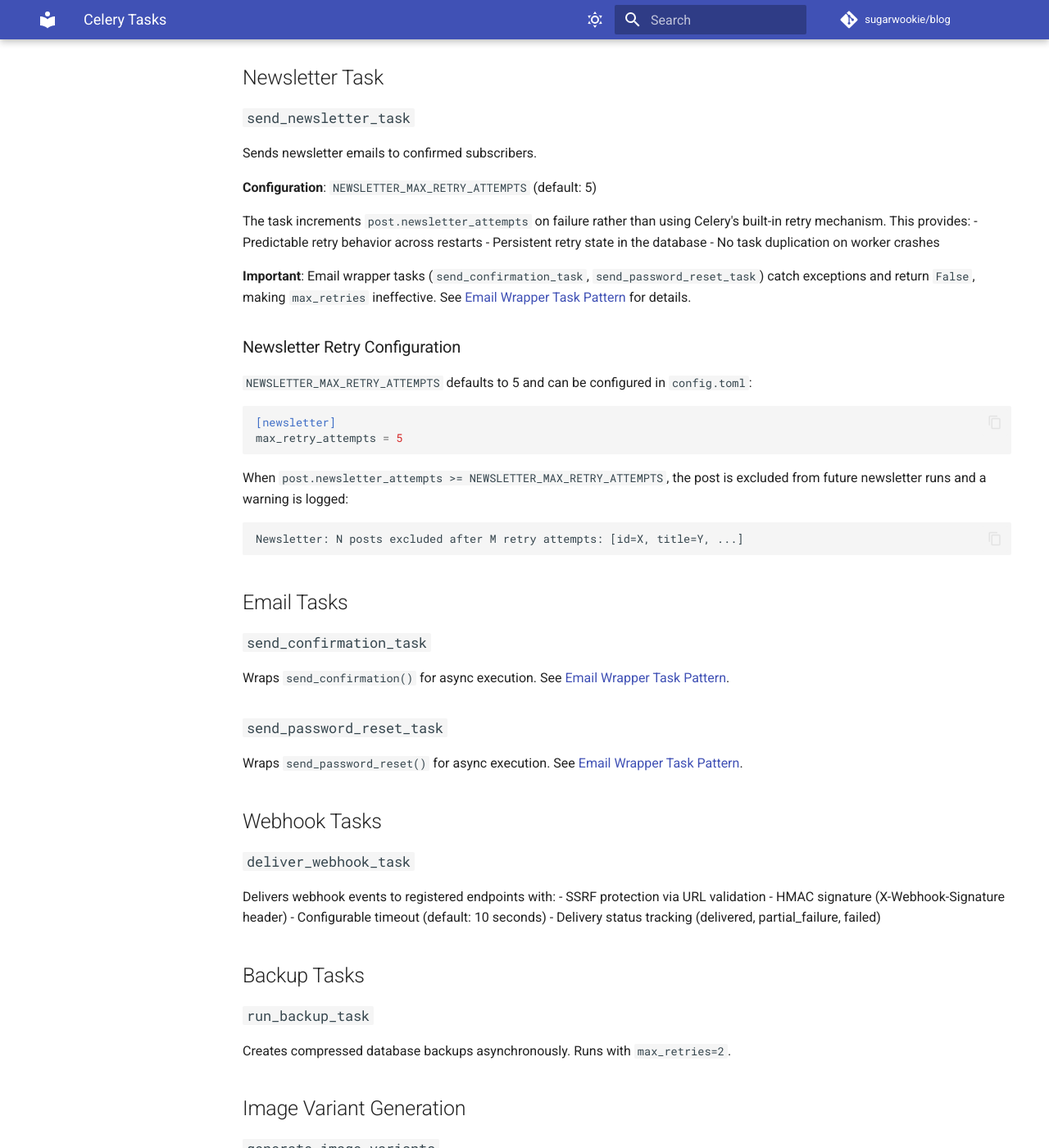
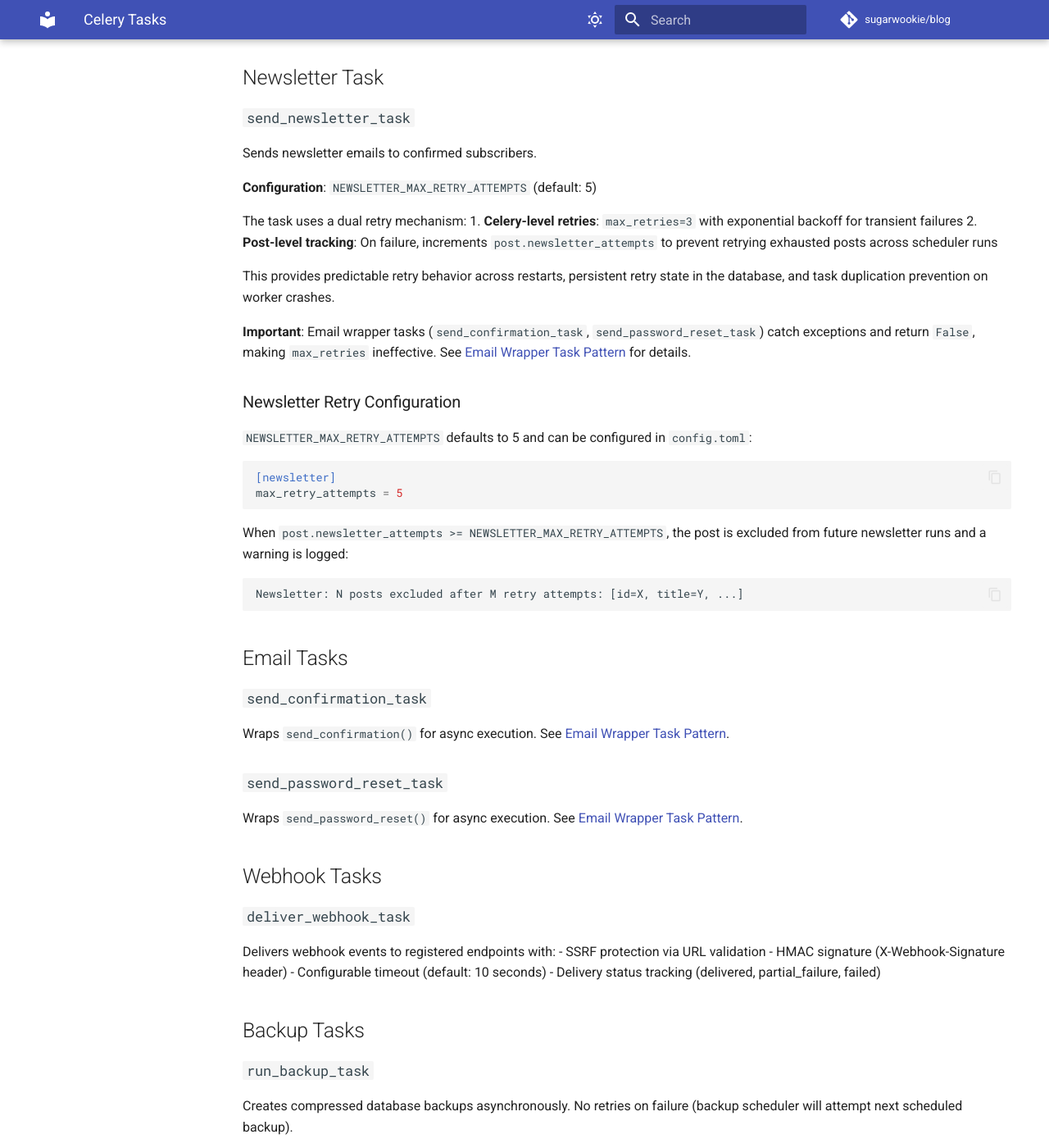
Before and after one commit to dbowm91/blog, an MkDocs documentation site: the page built from docs/tasks/celery-tasks.md, in a window 1280 px wide and 1400 px high, scrolled down 531 px. Shown: the whole window at 82% size. Built offline with MkDocs 1.6.1 and Material for MkDocs 9.7.7, drawn with Linux system fonts in a browser that asks for light colours; comment, search, counter and statistics services are not loaded.

Commit message:
docs: fix stale line references and task retry documentation
- Fix backup.py line references (95/120/182/213 -> 92/117/180/211)
- Fix newsletter task max_retries (5 -> 3) in architecture docs
- Clarify run_backup_task has no retries
- Document dual retry mechanism for newsletter task

```diff
--- a/docs/tasks/celery-tasks.md
+++ b/docs/tasks/celery-tasks.md
@@ -18,10 +18,11 @@ Sends newsletter emails to confirmed subscribers.
 
 **Configuration**: `NEWSLETTER_MAX_RETRY_ATTEMPTS` (default: 5)
 
-The task increments `post.newsletter_attempts` on failure rather than using Celery's built-in retry mechanism. This provides:
-- Predictable retry behavior across restarts
-- Persistent retry state in the database
-- No task duplication on worker crashes
+The task uses a dual retry mechanism:
+1. **Celery-level retries**: `max_retries=3` with exponential backoff for transient failures
+2. **Post-level tracking**: On failure, increments `post.newsletter_attempts` to prevent retrying exhausted posts across scheduler runs
+
+This provides predictable retry behavior across restarts, persistent retry state in the database, and task duplication prevention on worker crashes.
 
 **Important**: Email wrapper tasks (`send_confirmation_task`, `send_password_reset_task`) catch exceptions and return `False`, making `max_retries` ineffective. See [Email Wrapper Task Pattern](../infrastructure/email.md) for details.
 
@@ -64,7 +65,7 @@ Delivers webhook events to registered endpoints with:
 
 ### `run_backup_task`
 
-Creates compressed database backups asynchronously. Runs with `max_retries=2`.
+Creates compressed database backups asynchronously. No retries on failure (backup scheduler will attempt next scheduled backup).
 
 ## Image Variant Generation
 
```
Also changed, not shown: architecture/tasks/celery-tasks.md (+1 -1 lines), docs/infrastructure/storage.md (+4 -4 lines), docs/routes/admin-routes.md (+4 -4 lines).
